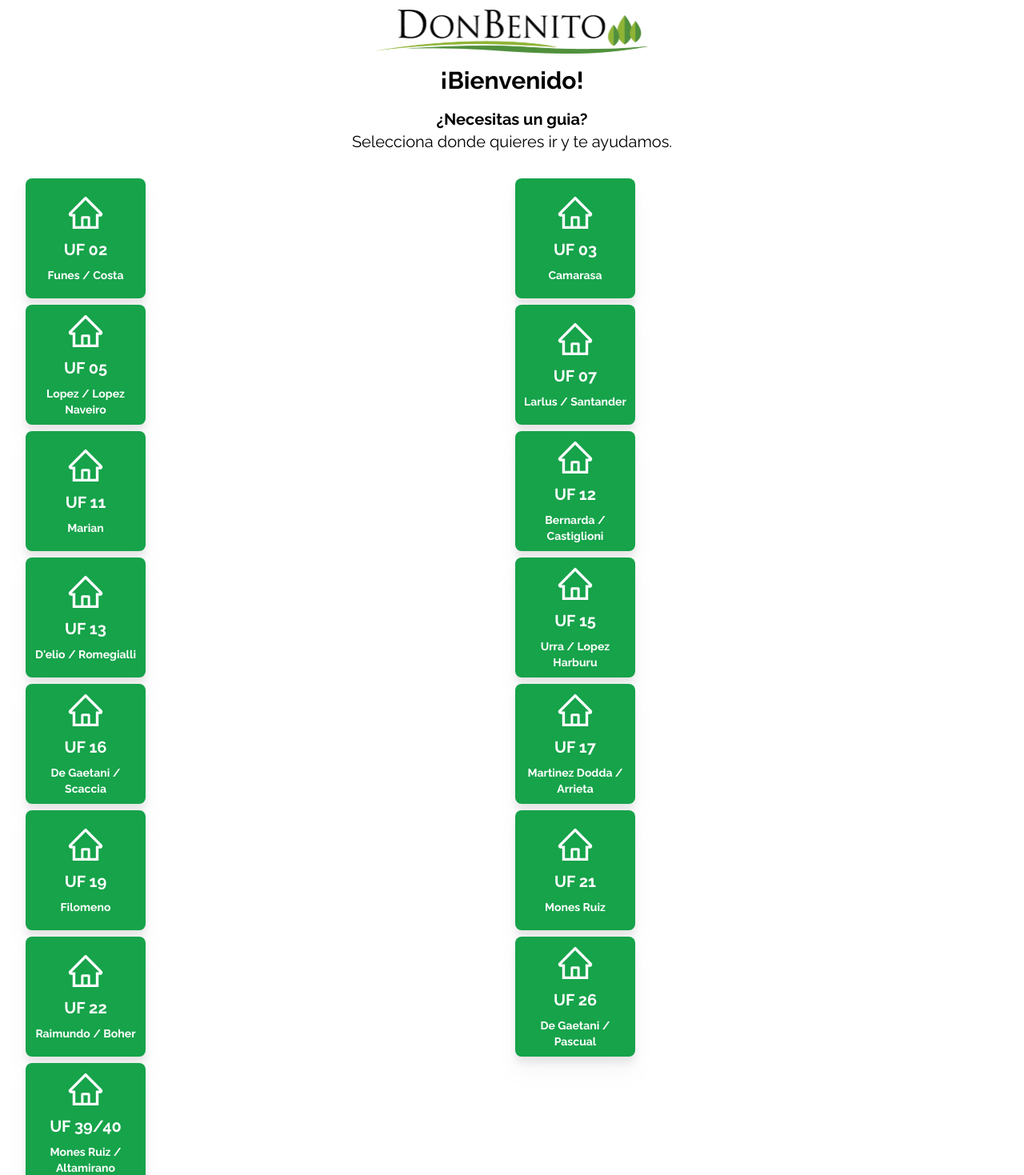
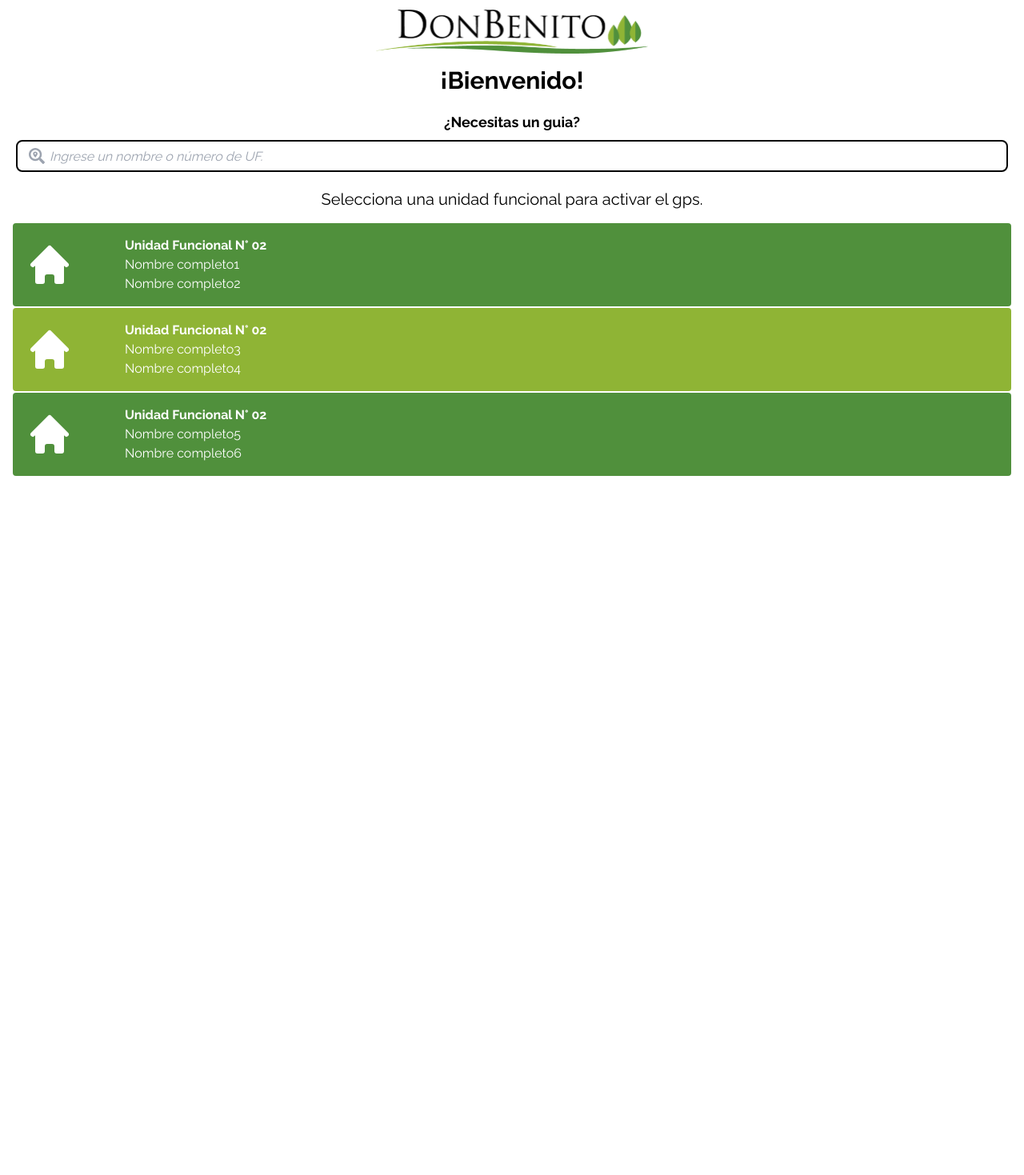
Before and after one commit to fgorordo/donbenito-locations, a React (Vite) app: page / in a window 1280 px wide. Shown: the part 20-1489 px from the top of the page at 80% size. After the commit the page ends 800 px from the top, so only its background shows below. Built offline with nearby package versions, Linux system fonts and the light colour scheme.

Commit message:
refactored main app

```diff
--- a/src/App.jsx
+++ b/src/App.jsx
@@ -1,31 +1,14 @@
-import mainLogo from './assets/don-benito-logo.svg';
 import './main.css';
 import { AiOutlineHome } from 'react-icons/ai'
 import propsData from './data/props.json'
+import Header from './components/Header/Header';
+import Search from './components/Search/Search';
 function App() {
 
   return (
     <>
-    <header className="text-center flex justify-center flex-col gap-4 pt-8 pb-8 container">
-      <img src={mainLogo} alt="Don Benito Logo" className="max-w-[340px] m-auto"/>
-      <h1 className="text-3xl font-bold">¡Bienvenido!</h1>
-      <p className="text-xl"><b>¿Necesitas un guia?</b><br />Selecciona donde quieres ir y te ayudamos.</p>
-    </header>
-    <main className="grid gap-2 grid-cols-2 px-8">
-      {
-        propsData.map(prop => {
-          return (
-            <a href={prop.locationLink}>
-              <div className="bg-green-600 hover:bg-green-400 transition-all w-[150px] h-[150px] rounded-lg flex flex-col justify-center items-center gap-2 drop-shadow-xl p-2">
-              <AiOutlineHome className='text-white text-5xl'/>
-              <p className="text-white text-xl font-bold text-center">UF {prop.ufNumber}</p>
-              <p className="text-white text-sm font-semibold text-center">{prop.ufProp} </p>
-            </div>
-            </a>
-          )
-        })
-      }
-    </main>
+    <Header />
+    <Search />
     </>
   )
 }
--- /dev/null
+++ b/src/components/Header/Header.jsx
@@ -0,0 +1,14 @@
+import React from 'react'
+import mainLogo from '../../assets/don-benito-logo.svg'
+
+const Header = () => {
+  return (
+    <header className="text-center flex justify-center flex-col gap-4 pt-8 container">
+      <img src={mainLogo} alt="Don Benito Logo" className="max-w-[340px] m-auto"/>
+      <h1 className="text-3xl font-bold">¡Bienvenido!</h1>
+      {/* <p className="text-xl"><b>¿Necesitas un guia?</b><br />Selecciona donde quieres ir y te ayudamos.</p> */}
+    </header>
+  )
+}
+
+export default Header
--- /dev/null
+++ b/src/components/Search/Search.jsx
@@ -0,0 +1,13 @@
+import React from 'react';
+import SearchBar from './SearchBar/SearchBar';
+
+const Search = () => {
+  return (
+    <main>
+      <SearchBar />
+
+    </main>
+  )
+}
+
+export default Search
--- /dev/null
+++ b/src/components/Search/SearchBar/SearchBar.jsx
@@ -0,0 +1,67 @@
+import React, { useState } from 'react'
+import { FaSearchLocation } from 'react-icons/fa';
+import { getPropsByName } from '../../../helpers/getPropsByName';
+import {HiHome} from 'react-icons/hi';
+
+const SearchBar = () => {
+  const [searchInputText, setSearchInputText] = useState('')
+
+  const onInputChange = (event) => {
+    setSearchInputText(event.target.value)
+  }
+
+  const onFormSubmit = (event) => {
+    event.preventDefault();
+    console.log(searchInputText)
+  }
+
+  const props  = getPropsByName(searchInputText);
+  console.log(props)
+  return (
+  <>
+    <form className='p-5 flex flex-col text-center' onSubmit={onFormSubmit}>
+      <label htmlFor="prop" className='font-bold text-lg mb-2'>
+        ¿Necesitas un guia?
+      </label>
+      <div className='relative'>
+      <input
+        type="text"
+        placeholder='Ingrese un nombre o número de UF.'
+        name='prop'
+        className='w-full h-[40px] border-2 focus:outline-none border-black rounded-lg p-4 placeholder:italic pl-10'
+        value={searchInputText}
+        onChange={onInputChange}
+      />
+      <button className='absolute left-0 top-[50%] translate-y-[-50%] p-4'>
+       <FaSearchLocation  className='text-xl text-gray-400'/>
+      </button>
+      </div>
+    </form>
+    <div className='px-4'>
+      <p className='text-center text-xl mb-4'>Selecciona una unidad funcional para activar el gps.</p>
+      <ul className='m-0 py-0'>
+        {
+                  props.map(prop => {
+                    return (
+                      <li className='odd:bg-[#50903C] even:bg-[#8FB435] mb-[2px] rounded'>
+                        <div className='p-4 flex items-center gap-16 rounded'>
+                        <div>
+                          <HiHome className='text-6xl text-white'/>
+                        </div>
+                        <div>
+                          <p className='font-bold text-white'>Unidad Funcional N° {prop.ufNumber}</p>
+                          <p className='text-white'>{prop.ufProp0}</p>
+                          <p className='text-white'>{prop.ufProp1}</p>
+                        </div>
+                      </div>
+                      </li>
+                    )
+                  })
+        }
+       </ul>
+    </div>
+  </>
+  )
+}
+
+export default SearchBar
--- /dev/null
+++ b/src/components/Search/SearchResult/SearchResult.jsx
@@ -0,0 +1,9 @@
+import React from 'react'
+
+const SearchResult = () => {
+  return (
+    <div>SearchResult</div>
+  )
+}
+
+export default SearchResult
--- a/src/data/props.json
+++ b/src/data/props.json
@@ -1,77 +1,20 @@
 [
   {
     "ufNumber": "02",
-    "ufProp": "Funes / Costa",
+    "ufProp0": "Nombre completo1",
+    "ufProp1": "Nombre completo2",
     "locationLink": "https://goo.gl/maps/yN1YxnM6T9guvphf6"
   },
   {
-    "ufNumber": "03",
-    "ufProp": "Camarasa",
-    "locationLink": "https://google.com.ar"
+    "ufNumber": "02",
+    "ufProp0": "Nombre completo3",
+    "ufProp1": "Nombre completo4",
+    "locationLink": "https://goo.gl/maps/yN1YxnM6T9guvphf6"
   },
   {
-    "ufNumber": "05",
-    "ufProp": "Lopez / Lopez Naveiro",
-    "locationLink": "https://google.com.ar"
-  },
-  {
-    "ufNumber": "07",
-    "ufProp": "Larlus / Santander",
-    "locationLink": "https://google.com.ar"
-  },
-  {
-    "ufNumber": "11",
-    "ufProp": "Marian",
-    "locationLink": "https://google.com.ar"
-  },
-  {
-    "ufNumber": "12",
-    "ufProp": "Bernarda / Castiglioni",
-    "locationLink": "https://google.com.ar"
-  },
-  {
-    "ufNumber": "13",
-    "ufProp": "D'elio / Romegialli",
-    "locationLink": "https://google.com.ar"
-  },
-  {
-    "ufNumber": "15",
-    "ufProp": "Urra / Lopez Harburu",
-    "locationLink": "https://google.com.ar"
-  },
-  {
-    "ufNumber": "16",
-    "ufProp": "De Gaetani / Scaccia",
-    "locationLink": "https://google.com.ar"
-  },
-  {
-    "ufNumber": "17",
-    "ufProp": "Martinez Dodda / Arrieta",
-    "locationLink": "https://google.com.ar"
-  },
-  {
-    "ufNumber": "19",
-    "ufProp": "Filomeno",
-    "locationLink": "https://google.com.ar"
-  },
-  {
-    "ufNumber": "21",
-    "ufProp": "Mones Ruiz",
-    "locationLink": "https://google.com.ar"
-  },
-  {
-    "ufNumber": "22",
-    "ufProp": "Raimundo / Boher",
-    "locationLink": "https://google.com.ar"
-  },
-  {
-    "ufNumber": "26",
-    "ufProp": "De Gaetani / Pascual",
-    "locationLink": "https://google.com.ar"
-  },
-  {
-    "ufNumber": "39/40",
-    "ufProp": "Mones Ruiz / Altamirano",
-    "locationLink": "https://google.com.ar"
+    "ufNumber": "02",
+    "ufProp0": "Nombre completo5",
+    "ufProp1": "Nombre completo6",
+    "locationLink": "https://goo.gl/maps/yN1YxnM6T9guvphf6"
   }
 ]
--- /dev/null
+++ b/src/helpers/getPropsByName.js
@@ -0,0 +1,11 @@
+import props from './../data/props.json';
+
+export const getPropsByName = (name = '') => {
+  name = name.trim().toLowerCase();
+
+  if(name.length === 0) {
+    return props;
+  };
+
+  return props.filter( prop => prop.ufProp0.toLowerCase().includes(name) || prop.ufProp1.toLowerCase().includes(name) );
+}
--- /dev/null
+++ b/src/hooks/useCustomSearch.jsx
@@ -0,0 +1,17 @@
+import React, { useEffect } from 'react'
+
+const useCustomSearch = () => {
+  useEffect(() => {
+    first
+
+    return () => {
+      second
+    }
+  }, [third])
+
+  return (
+    <div>useCustomSearch</div>
+  )
+}
+
+export default useCustomSearch
--- a/src/main.css
+++ b/src/main.css
@@ -5,5 +5,7 @@
 @layer base {
   html {
     font-family: 'Raleway', sans-serif;
+    box-sizing: border-box;
+    -webkit-tap-highlight-color: transparent;
   }
 }
```
